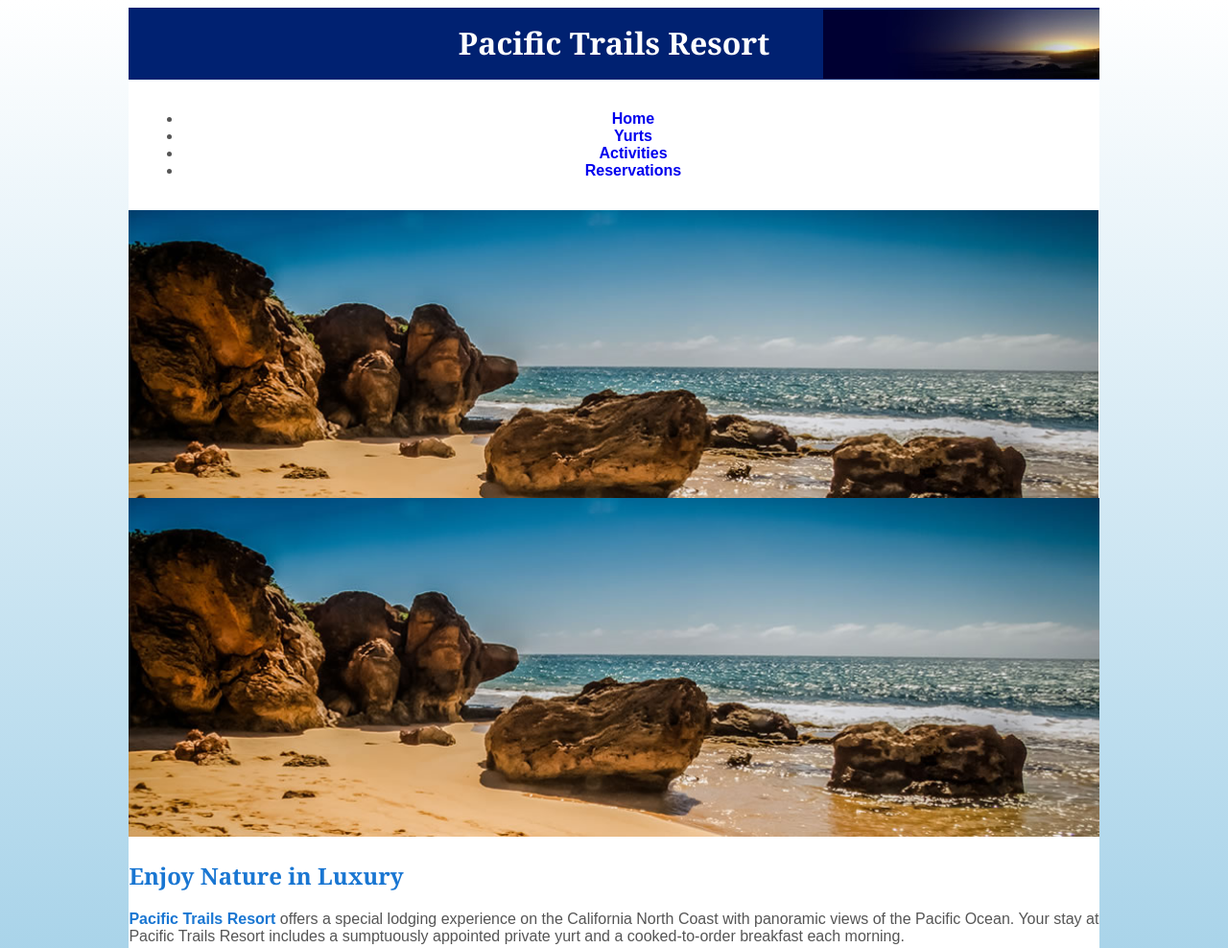
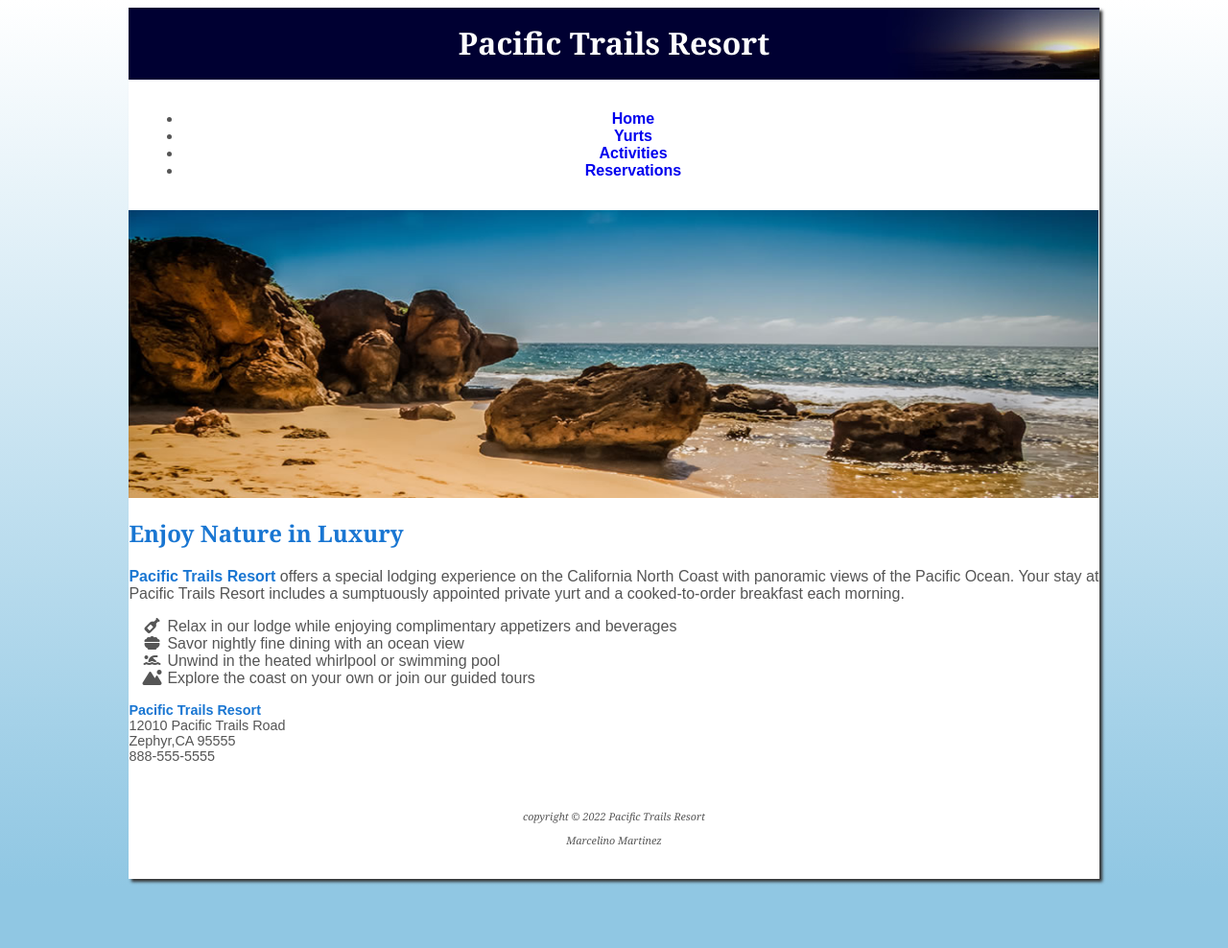
Before and after one commit to stawfox64/chapter-6-assignment, a plain HTML site: page index.html in a window 1280 px wide. Shown: the top 988 px of the page at 96% size. After the commit the page ends 924 px from the top, so only its background shows below. Drawn offline with Linux system fonts and the light colour scheme.

Commit message:
Add files via upload

```diff
--- a/index.html
+++ b/index.html
@@ -26,7 +26,6 @@
 </ul>
 </nav>
 <div id="homehero"></div>
-<img src="images/coast.jpg" alt="California North Coast with view of the Pacific Ocean" width="100%">
 <main>
     <h2>Enjoy Nature in Luxury</h2>
     <p><span class="resort">Pacific Trails Resort</span> offers a special lodging experience on the California North Coast with panoramic views of the Pacific Ocean. Your stay at Pacific Trails Resort includes a sumptuously appointed private yurt and a cooked-to-order breakfast each morning.</p>
--- a/pacific.css
+++ b/pacific.css
@@ -68,21 +68,41 @@ footer{
 #contact{font-size: 90%;
 
 }
+#wrapper {
+    background-color: #fff;
+    box-shadow: 3px 3px 3px #333;
+    margin: auto;
+    min-width: 960px;
+    max-width: 2048px;
+    width: 80%;
+  }
+
+  header {
+    background-color: #000032;
+    background-image: url(images/sunset.jpg);
+    background-position: right;
+    background-repeat: no-repeat;
+    color: #fff;
+    height: 60px;
+    padding-top: 15px;
+    text-align: center;
+  }
+
   #homehero{
       background-image: url(images/coast.jpg);
       background-repeat: no-repeat;
-    background-size: 100%,100%;
+      background-size: 100%100%;
       height: 300px;
   }
   #yurthero{
       background-image: url(images/yurt.jpg);
       background-repeat: no-repeat;
-    background-size: 100%,100%;
+      background-size: 100%100%;
       height: 300px;
   }
-#hometrail{
+  #trailhero{
       background-image: url(images/trail.jpg);
       background-repeat: no-repeat;
-    background-size: 100%,100%;
+      background-size: 100 100%;
       height: 300px;
   }
```
Also changed, not shown: activity.html (+0 -1 lines), yurts.html (+0 -1 lines). Lines whose indentation alone changed are shown as unchanged.
